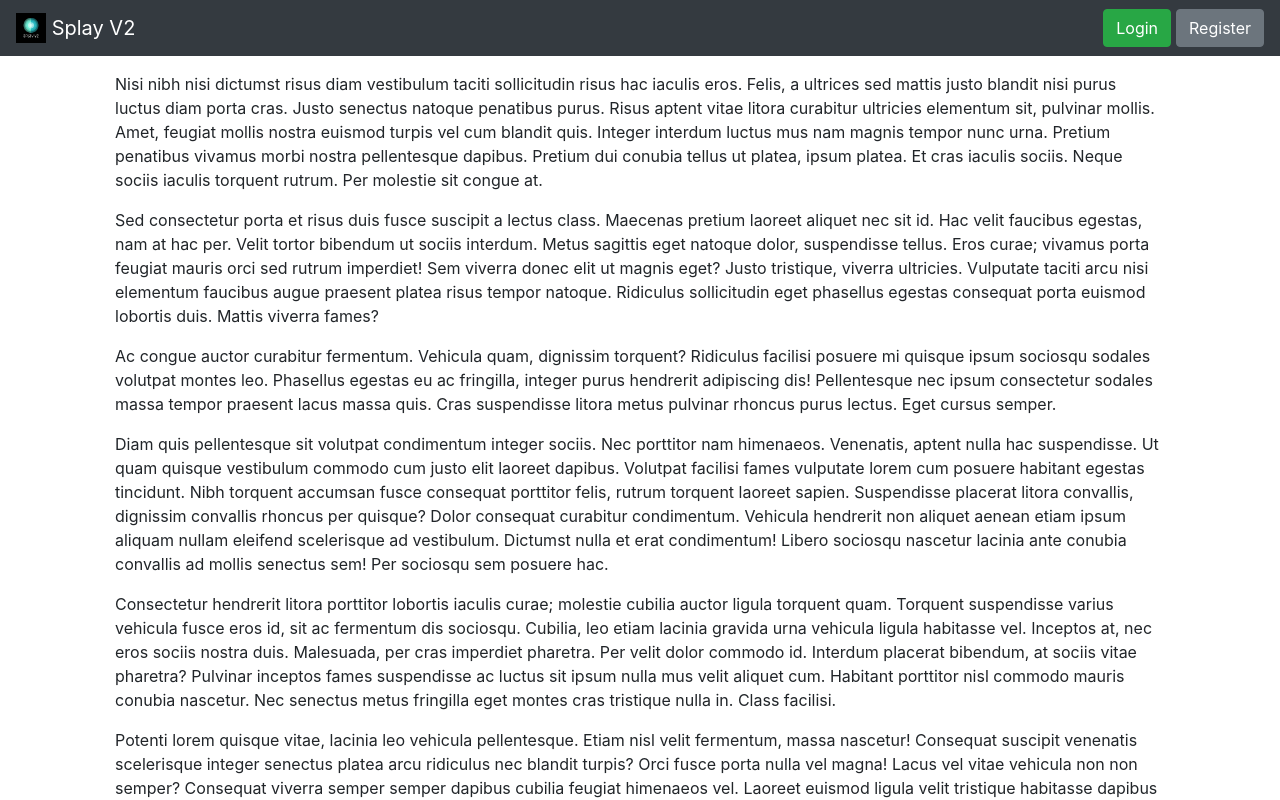
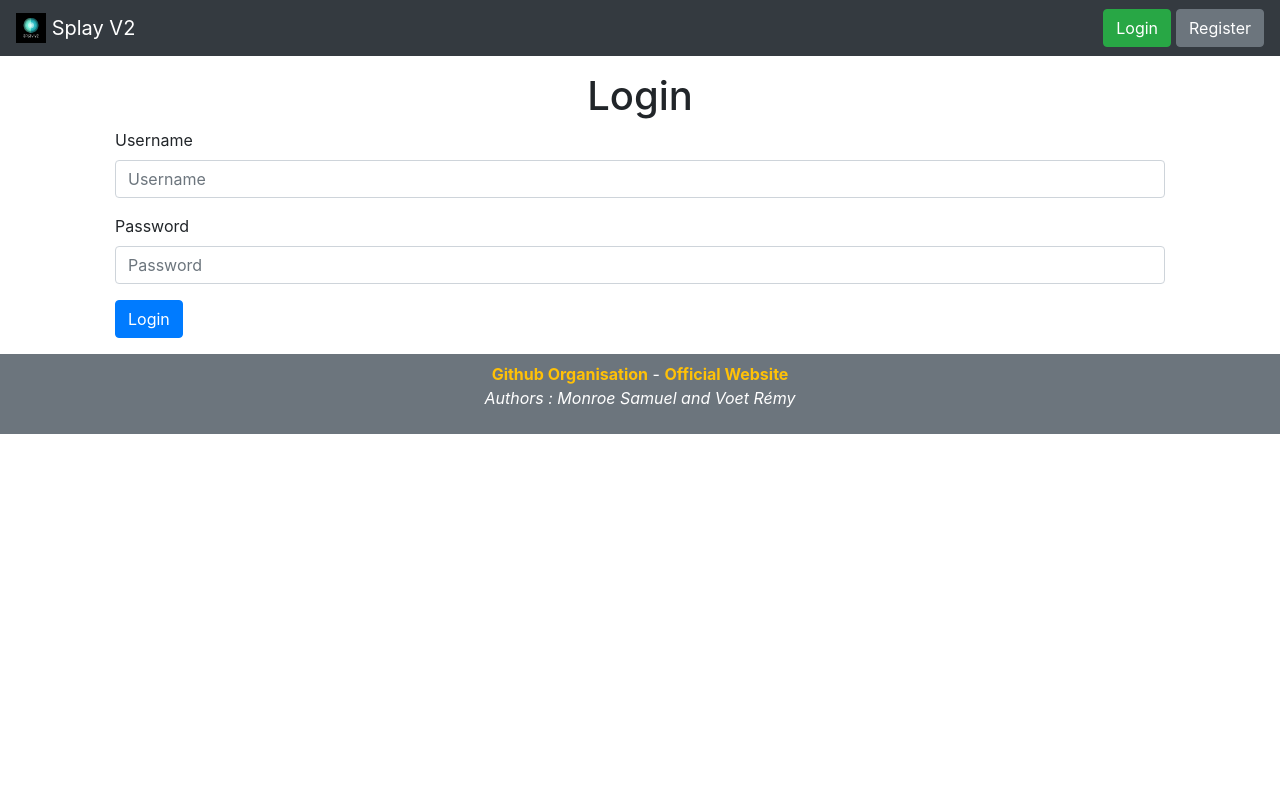
Before and after one commit to splay-project-v2/web_app, a Vue app: page /login in a window 1280 px wide. Shown: the top 800 px of the page. Built offline with nearby package versions, Linux system fonts and the light colour scheme.

Commit message:
Vue router add with login and register page.

```diff
--- a/package.json
+++ b/package.json
@@ -11,7 +11,8 @@
     "bootstrap-vue": "^2.0.0-rc.11",
     "jquery": "^3.3.1",
     "popper.js": "^1.14.6",
-    "vue": "^2.5.21"
+    "vue": "^2.5.21",
+    "vue-router": "^3.0.2"
   },
   "devDependencies": {
     "@vue/cli-plugin-babel": "^3.2.0",
--- a/src/App.vue
+++ b/src/App.vue
@@ -5,7 +5,7 @@
       <div class="col"></div>
       <div class="col-12">
         <Alerts v-bind:arrayMsgError="{}" v-bind:arrayMsgSucces="{}" v-bind:arrayMsgWarning="{}"/>
-        <Body/>
+        <router-view/>
       </div>
       <div class="col"></div>
     </div>
@@ -19,9 +19,10 @@ import "bootstrap-vue/dist/bootstrap-vue.css";
 import "bootstrap/dist/css/bootstrap.min.css";
 
 import Header from "./components/Header.vue";
+import Footer from "./components/Footer.vue";
+
 import Alerts from "./components/Alerts.vue";
-import Body from "./components/Body.vue";
-import Footer from "./components/Footer.vue";
+
 
 export default {
   name: "app",
@@ -32,7 +33,6 @@ export default {
   components: {
     Header,
     Alerts,
-    Body,
     Footer
   }
 };
--- a/src/components/Header.vue
+++ b/src/components/Header.vue
@@ -1,9 +1,9 @@
 <template>
-  <nav class="navbar navbar-expand-md sticky-top navbar-dark bg-dark ">
-    <a class="navbar-brand" href="#">
+  <nav class="navbar navbar-expand-md sticky-top navbar-dark bg-dark">
+    <router-link to="/" class="navbar-brand" href="#">
       <img src="icon.png" width="30" height="30" class="d-inline-block align-top" alt="Icon">
       Splay V2
-    </a>
+    </router-link>
     <button
       class="navbar-toggler"
       type="button"
@@ -17,12 +17,16 @@
     </button>
 
     <div class="collapse navbar-collapse" id="navbarCollapsable">
-      <ul class="navbar-nav mr-auto mt-2 mt-lg-0">
-
-      </ul>
+      <ul class="navbar-nav mr-auto mt-2 mt-lg-0"></ul>
       <form class="form-inline my-2 my-lg-0">
-        <button id="btn-login" class="btn btn-success" type="button">Login</button>
-        <button class="btn btn-secondary" type="button">Register</button>
+        <router-link
+          tag="button"
+          to="/login"
+          id="btn-login"
+          class="btn btn-success"
+          type="button"
+        >Login</router-link>
+        <router-link tag="button" to="/register" class="btn btn-secondary" type="button">Register</router-link>
       </form>
     </div>
   </nav>
@@ -32,9 +36,7 @@
 export default {
   name: "Header",
   props: {},
-  methods: {
-
-  }
+  methods: {}
 };
 </script>
 
--- a/src/components/Body.vue
+++ b/src/components/Home.vue
@@ -20,7 +20,7 @@
 
 <script>
 export default {
-  name: "Body",
+  name: "Home",
   props: {},
   methods: {}
 };
--- /dev/null
+++ b/src/components/Login.vue
@@ -0,0 +1,53 @@
+<template>
+  <div class="container">
+    <h1 class="text-center">Login</h1>
+    <form>
+      <div class="form-group">
+        <label for="usernameLogin">Username</label>
+        <input
+          v-model="input.username"
+          id="usernameLogin"
+          class="form-control"
+          type="text"
+          name="username"
+          placeholder="Username"
+        >
+      </div>
+      <div class="form-group">
+        <label for="passwordLogin">Password</label>
+        <input
+          v-model="input.password"
+          id="passwordLogin"
+          class="form-control"
+          type="password"
+          name="password"
+          placeholder="Password"
+        >
+      </div>
+      <button type="button" class="btn btn-primary" v-on:click="login()">Login</button>
+    </form>
+  </div>
+</template>
+
+<script>
+export default {
+  name: "Login",
+  data() {
+    return {
+      input: {
+        username: "",
+        password: ""
+      }
+    };
+  },
+  methods: {
+    login() {
+      this.$router.replace("home");
+    }
+  }
+};
+</script>
+
+<!-- Add "scoped" attribute to limit CSS to this component only -->
+<style>
+</style>
--- /dev/null
+++ b/src/components/Register.vue
@@ -0,0 +1,17 @@
+<template>
+  <div class="container">
+    <h1>Register</h1>
+  </div>
+</template>
+
+<script>
+export default {
+  name: "Register",
+  props: {},
+  methods: {}
+};
+</script>
+
+<!-- Add "scoped" attribute to limit CSS to this component only -->
+<style>
+</style>
--- a/src/main.js
+++ b/src/main.js
@@ -1,11 +1,13 @@
 import Vue from 'vue'
 import App from './App.vue'
 import BootstrapVue from 'bootstrap-vue'
-
-Vue.use(BootstrapVue);
+import router from './router'
 
 Vue.config.productionTip = false
 
+Vue.use(BootstrapVue)
+
 new Vue({
-  render: h => h(App),
+  render: h=> h(App),
+  router,
 }).$mount('#app')
--- /dev/null
+++ b/src/router/index.js
@@ -0,0 +1,30 @@
+import Vue from 'vue'
+import Router from 'vue-router'
+import Home from '@/components/Home'
+import Login from '@/components/Login'
+import Register from '@/components/Register'
+
+Vue.use(Router)
+
+export default new Router({
+    mode: 'history',
+    routes: [{
+            path: '/',
+            name: "home",
+            component: Home
+        },
+        {
+            path: '/home',
+            alias: 'home',
+            component: Home
+        },
+        {
+            path: '/login',
+            component: Login
+        },
+        {
+            path: '/register',
+            component: Register
+        }
+    ]
+})
```
Also changed, not shown: 1 other file (tests, documents, lock files or other folders).
